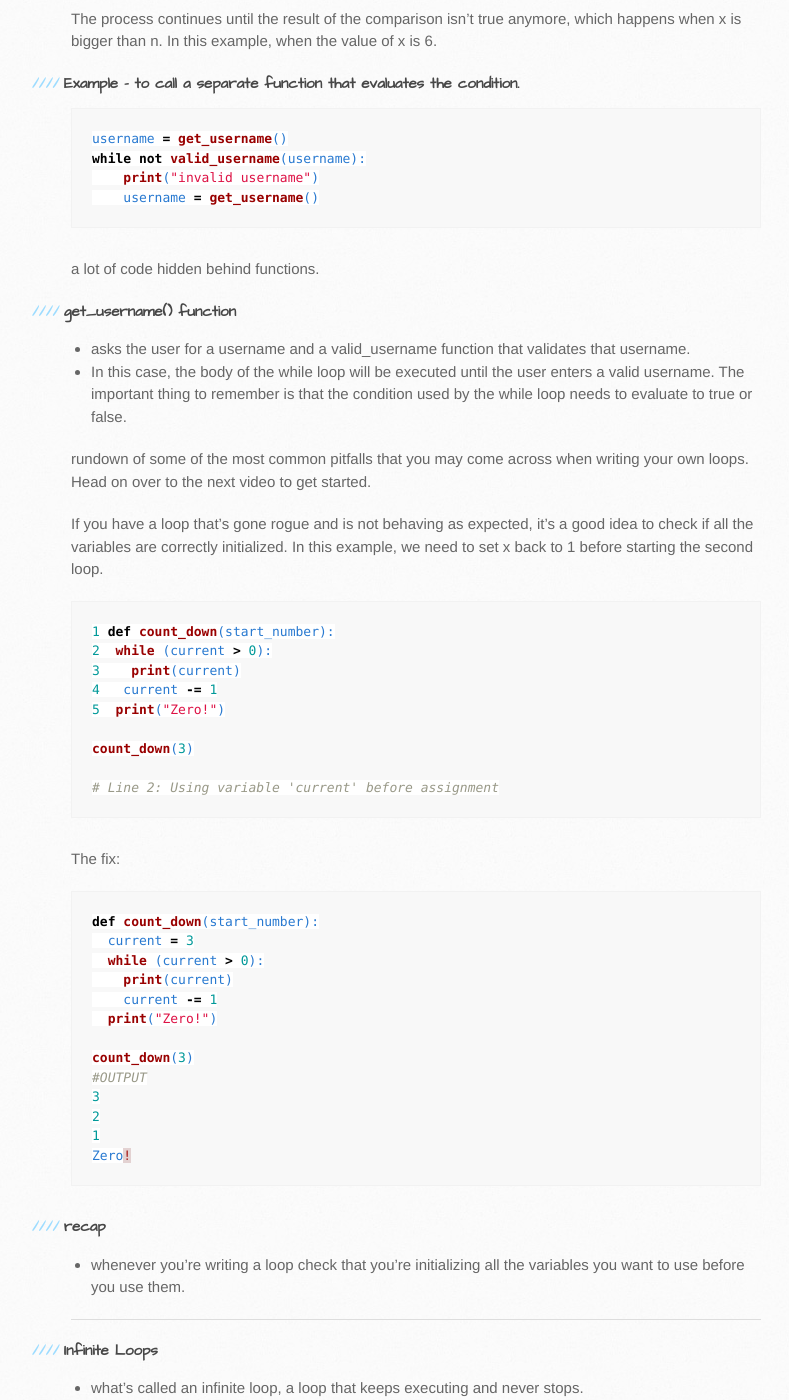
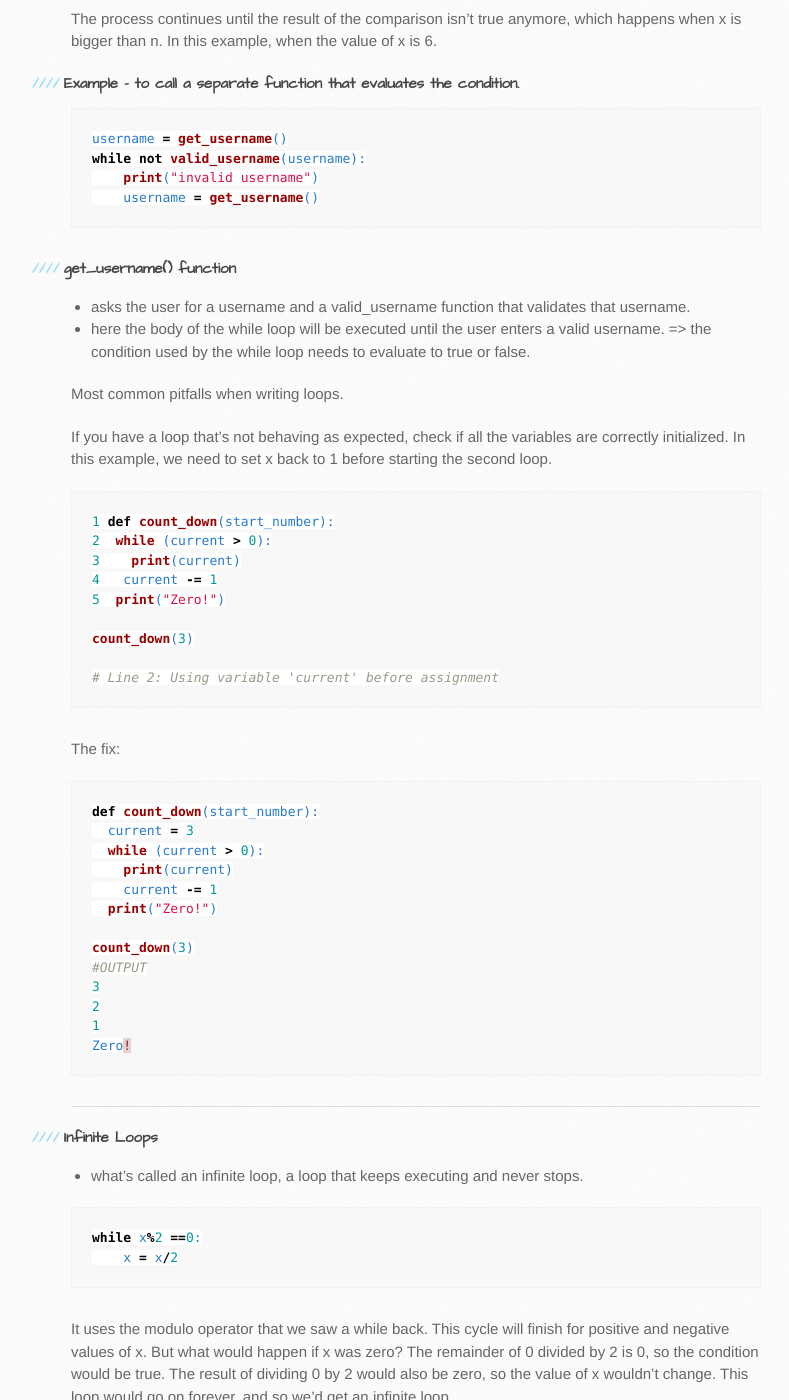
Before and after one commit to trumpfheller/trumpfheller.github.io, a Jekyll site: the page built from c_while.md, in a window 1280 px wide and 1400 px high, scrolled down 1565 px. Shown: the whole window, without its empty margins (89-878 px from the left). Built offline with Jekyll 4.4.1, drawn with Linux system fonts in a browser that asks for light colours.

Commit message:
Update c_while.md

````diff
--- a/c_while.md
+++ b/c_while.md
@@ -72,16 +72,15 @@ while not valid_username(username):
     username = get_username()
 ```
 
- a lot of code hidden behind functions.
 #### get_username() function
 - asks the user for a username and a valid_username function that validates that username.
-- In this case, the body of the while loop will be executed until the user enters a valid username.
-The important thing to remember is that the condition used by the while loop needs to evaluate to true or false.
+- here the body of the while loop will be executed until the user enters a valid username.
+=> the condition used by the while loop needs to evaluate to true or false.
 
-rundown of some of the most common pitfalls that you may come across when writing your own loops. Head on over to the next video to get started.
+Most common pitfalls when writing loops.
 
 
-If you have a loop that's gone rogue and is not behaving as expected, it's a good idea to check if all the variables are correctly initialized.
+If you have a loop that's not behaving as expected, check if all the variables are correctly initialized.
 In this example, we need to set x back to 1 before starting the second loop.
 
 ```python
@@ -113,11 +112,6 @@ count_down(3)
 1
 Zero!
 ```
-
-
-
-#### recap
-- whenever you're writing a loop check that you're initializing all the variables you want to use before you use them.
 
 ***
 
````
